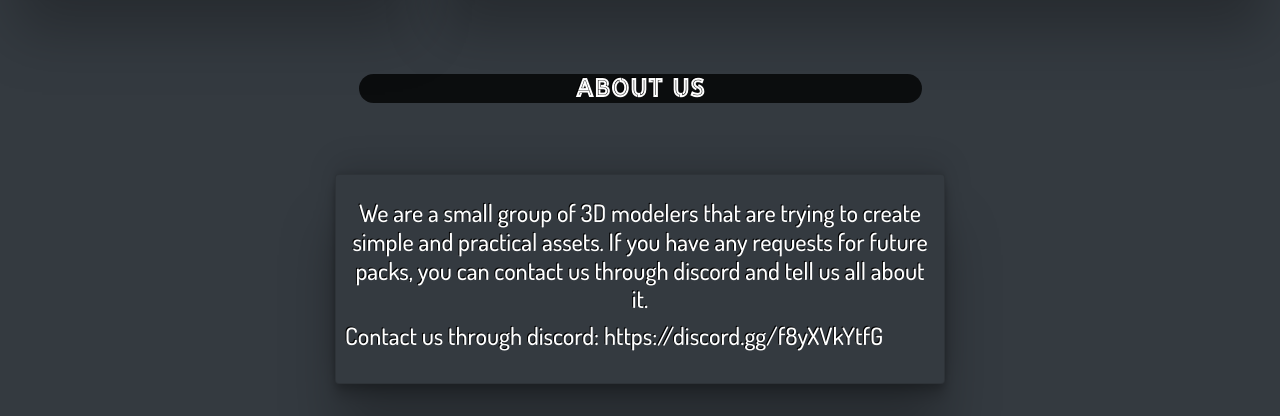
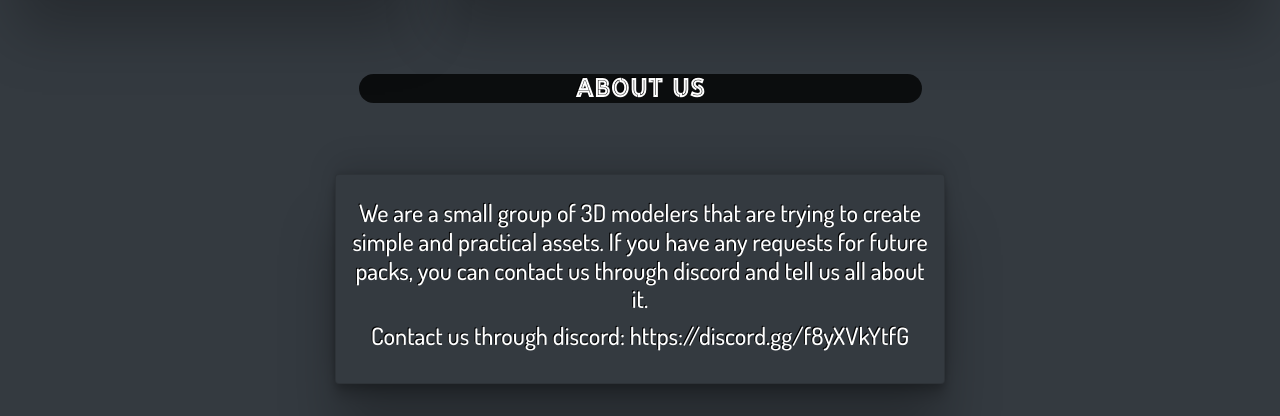
Before and after one commit to Public-Void-BDB/Asset-Page, a plain HTML site: page index.html in a window 1280 px wide. Shown: the part 2266-2682 px from the top of the page. Drawn offline with nearby package versions, Linux system fonts and the light colour scheme.

Commit message:
pushing again

```diff
--- a/index.html
+++ b/index.html
@@ -162,7 +162,7 @@
                     data-aos-duration="2000">
                     <div class="row p-4 text-center" >
                       <h4>We are a small group of 3D modelers that are trying to create simple and practical assets. If you have any requests for future packs, you can contact us through discord and tell us all about it.</h4>
-                      <h4>Contact us through discord: https://discord.gg/f8yXVkYtfG</h4>
+                      <h4 class="mx-auto">Contact us through discord: https://discord.gg/f8yXVkYtfG</h4>
                     </div>
                 </div>
             </div>
```
